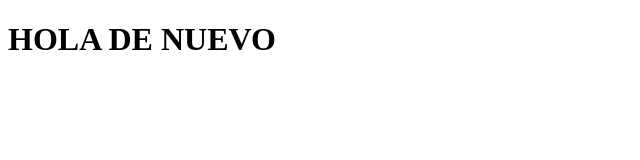
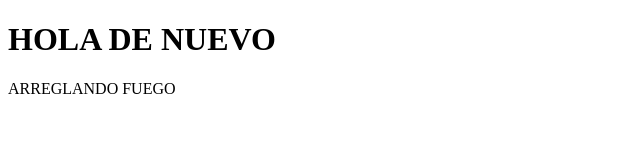
Before and after one commit to alvaroLorente1/Ramificaciones, a plain HTML site: page index.html in a window 1280 px wide. Shown: the whole page, without its empty margins (0-640 px from the left). Drawn offline with Linux system fonts and the light colour scheme.

Commit message:
apagando el fuego

```diff
--- a/index.html
+++ b/index.html
@@ -7,5 +7,6 @@
 </head>
 <body>
     <h1>HOLA DE NUEVO</h1>
+    <p>ARREGLANDO FUEGO</p>
 </body>
 </html>
```
